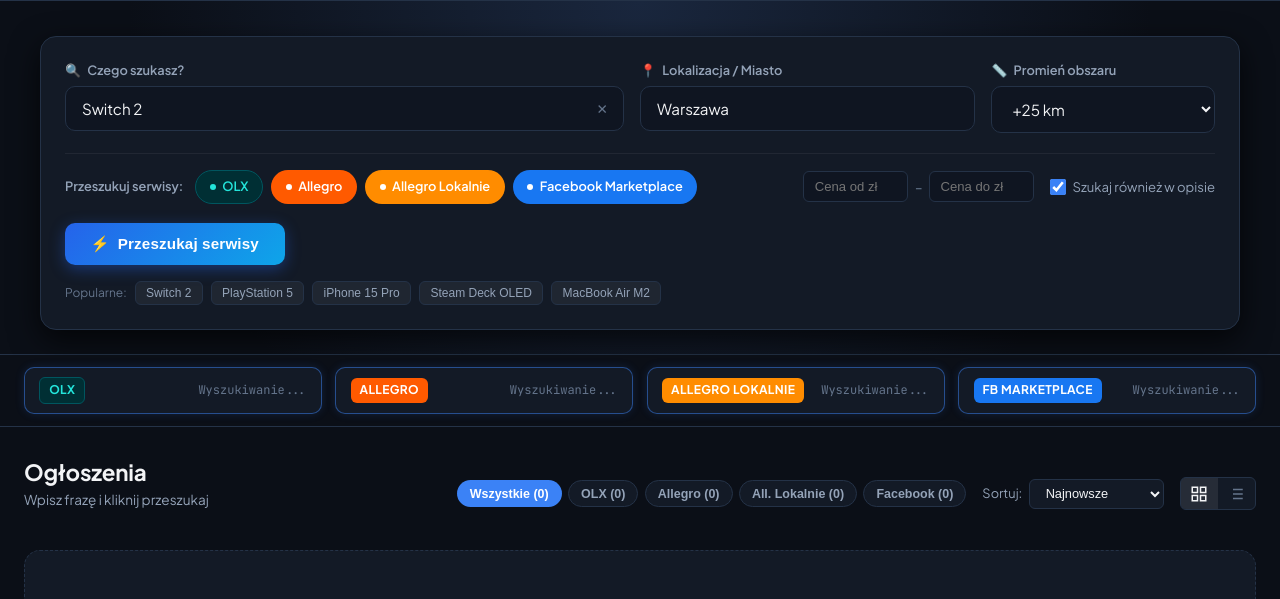
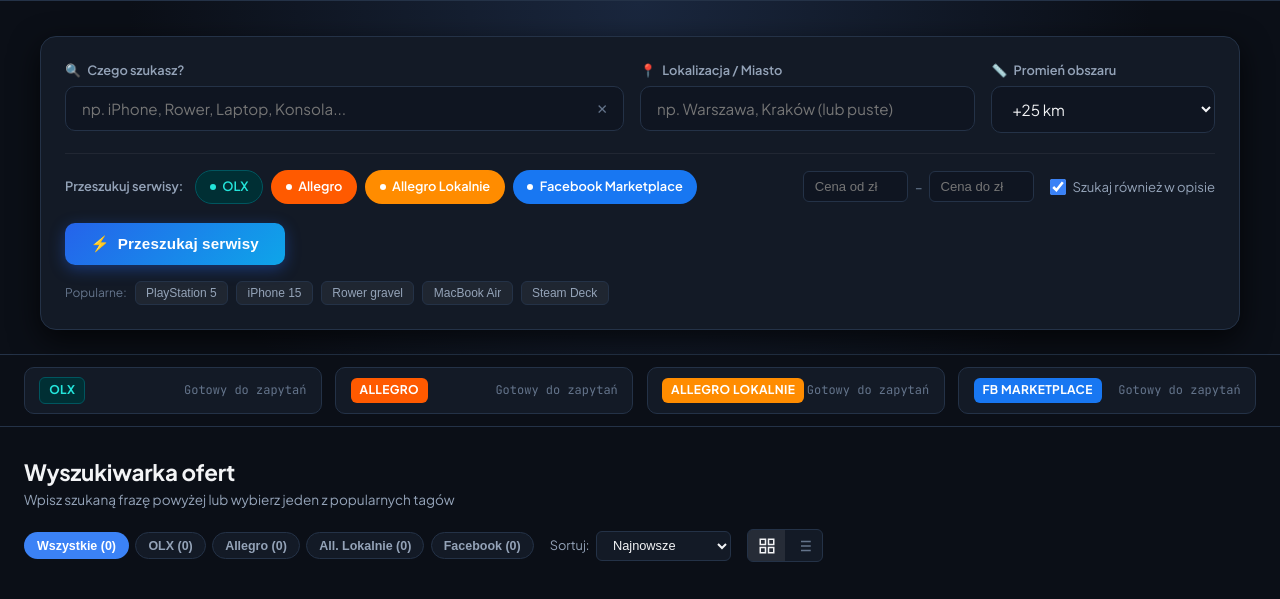
Before and after one commit to cantpauseitmum/marketplace-search-frontend, a website: page index.html in a window 1280 px wide. Shown: the part 78-677 px from the top of the page. Drawn offline with Linux system fonts and the light colour scheme; no server answers.

Commit message:
fix: Remove hardcoded Switch 2 default value and auto-search on startup

```diff
--- a/index.html
+++ b/index.html
@@ -57,10 +57,9 @@
                   type="text"
                   id="queryInput"
                   name="q"
-                  placeholder="np. Switch 2, iPhone 15, Rower gravel..."
+                  placeholder="np. iPhone, Rower, Laptop, Konsola..."
                   autocomplete="off"
                   required
-                  value="Switch 2"
                 >
                 <button type="button" id="clearQueryBtn" class="clear-input-btn" title="Wyczyść" aria-label="Wyczyść">✕</button>
               </div>
@@ -76,7 +75,6 @@
                   id="locationInput"
                   name="location"
                   placeholder="np. Warszawa, Kraków (lub puste)"
-                  value="Warszawa"
                 >
               </div>
             </div>
@@ -156,11 +154,11 @@
           <!-- Szybkie podpowiedzi -->
           <div class="quick-tags">
             <span class="tags-title">Popularne:</span>
-            <button type="button" class="tag-btn" data-query="Switch 2">Switch 2</button>
             <button type="button" class="tag-btn" data-query="PlayStation 5">PlayStation 5</button>
-            <button type="button" class="tag-btn" data-query="iPhone 15 Pro">iPhone 15 Pro</button>
-            <button type="button" class="tag-btn" data-query="Steam Deck OLED">Steam Deck OLED</button>
-            <button type="button" class="tag-btn" data-query="MacBook Air M2">MacBook Air M2</button>
+            <button type="button" class="tag-btn" data-query="iPhone 15">iPhone 15</button>
+            <button type="button" class="tag-btn" data-query="Rower gravel">Rower gravel</button>
+            <button type="button" class="tag-btn" data-query="MacBook Air">MacBook Air</button>
+            <button type="button" class="tag-btn" data-query="Steam Deck">Steam Deck</button>
           </div>
         </form>
       </div>
--- a/js/app.js
+++ b/js/app.js
@@ -50,8 +50,25 @@
 
   function init() {
     bindEvents();
-    // Automatyczne pierwsze wyszukiwanie dla frazy początkowej
-    executeSearch();
+    if (queryInput.value.trim()) {
+      executeSearch();
+    } else {
+      renderWelcomeState();
+    }
+  }
+
+  function renderWelcomeState() {
+    resultsHeading.textContent = 'Wyszukiwarka ofert';
+    resultsSubheading.textContent = 'Wpisz szukaną frazę powyżej lub wybierz jeden z popularnych tagów';
+    offersContainer.innerHTML = `
+      <div class="welcome-card" style="grid-column: 1 / -1; text-align: center; padding: 4rem 1.5rem; background: var(--bg-card); border: 1px dashed var(--border-color); border-radius: var(--radius-lg); margin-top: 1rem;">
+        <div style="font-size: 3rem; margin-bottom: 1rem;">🔎</div>
+        <h3 style="font-size: 1.35rem; font-weight: 700; margin-bottom: 0.5rem; color: var(--text-main);">Wpisz czego szukasz</h3>
+        <p style="color: var(--text-secondary); max-width: 520px; margin: 0 auto 1.5rem; font-size: 0.95rem; line-height: 1.6;">
+          Podaj dowolną frazę (np. telefon, konsola, rower) w polu wyszukiwania powyżej, opcjonalnie podaj miasto i kliknij <strong>Przeszukaj serwisy</strong>, aby przeszukać OLX, Allegro, Allegro Lokalnie i Facebook Marketplace w jednym miejscu.
+        </p>
+      </div>
+    `;
   }
 
   function bindEvents() {
```
